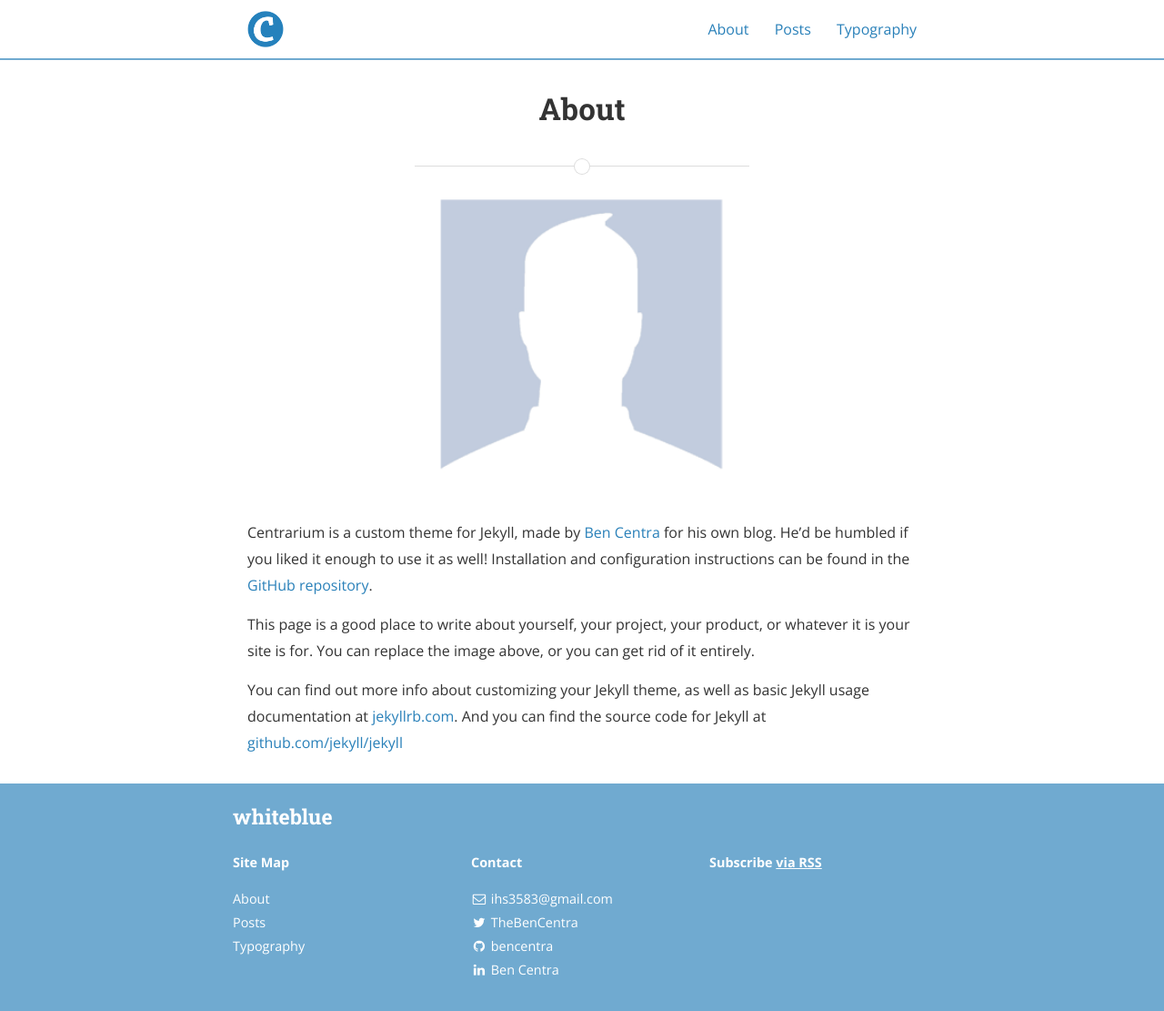
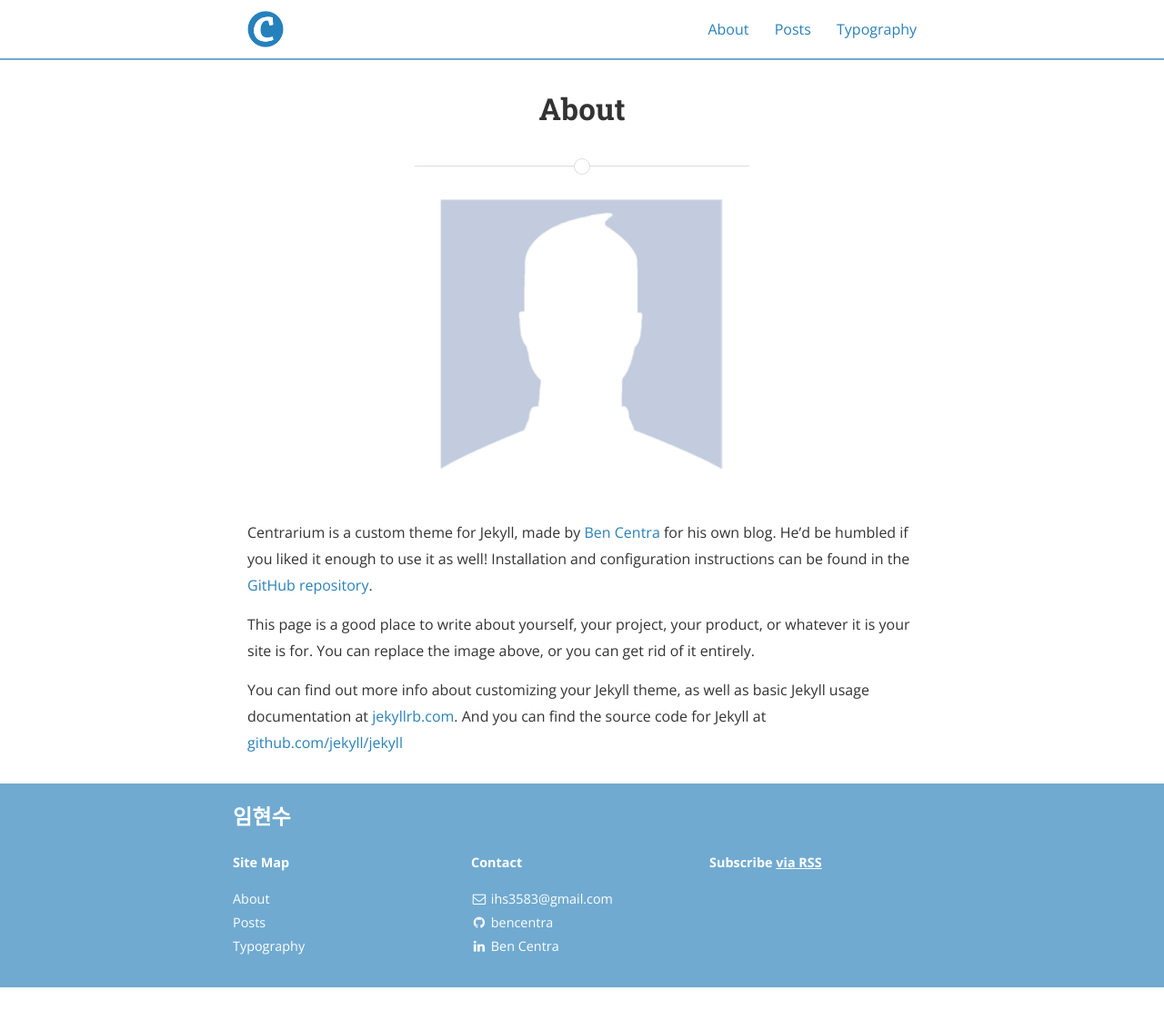
Before and after one commit to whiteblue0/whiteblue0.github.io, a Jekyll site: the page built from about.md, in a window 1280 px wide and 1111 px high. Shown: the whole window at 91% size. Built offline with Jekyll 4.4.1, drawn with Linux system fonts in a browser that asks for light colours; nearby versions of some CDN libraries; part of the change alters nothing that is shown.

Commit message:
[update] remove not using social account

```diff
--- a/_config.yml
+++ b/_config.yml
@@ -9,7 +9,7 @@ exclude:
   - "/vendor/"
 
 # Site settings
-title: whiteblue
+title: 임현수
 subtitle: "임현수의 기술 저장소입니다."
 email: ihs3583@gmail.com
 name: Hyeonsoo Im
@@ -77,23 +77,23 @@ descriptions:
 #     share: true                           # Include in the "Share" section of posts
 social:
   - name: Twitter
-    icon: twitter
-    username: TheBenCentra
-    url: https://twitter.com/TheBenCentra
-    desc: Follow me on Twitter
-    share: true
+    icon: ""
+    username: ""
+    url: ""
+    desc: ""
+    share: false
 
   - name: Facebook
     icon: facebook
     username: thebencentra
     url: ""
     desc: Friend me on Facebook
-    share: true
+    share: false
 
   - name: GitHub
     icon: github
     username: bencentra
-    url: https://github.com/bencentra
+    url: https://github.com/whiteblue0
     desc: Fork me on GitHub
     share: false
 
@@ -102,7 +102,7 @@ social:
     username: Ben Centra
     url: https://www.linkedin.com/pub/ben-centra/47/769/60a
     desc: Connect with me on LinkedIn
-    share: true
+    share: false
 
   - name: Google+
     icon: google-plus
```
Also changed, not shown: _sass/bourbon/css3/_selection.scss (line endings or trailing spaces).
